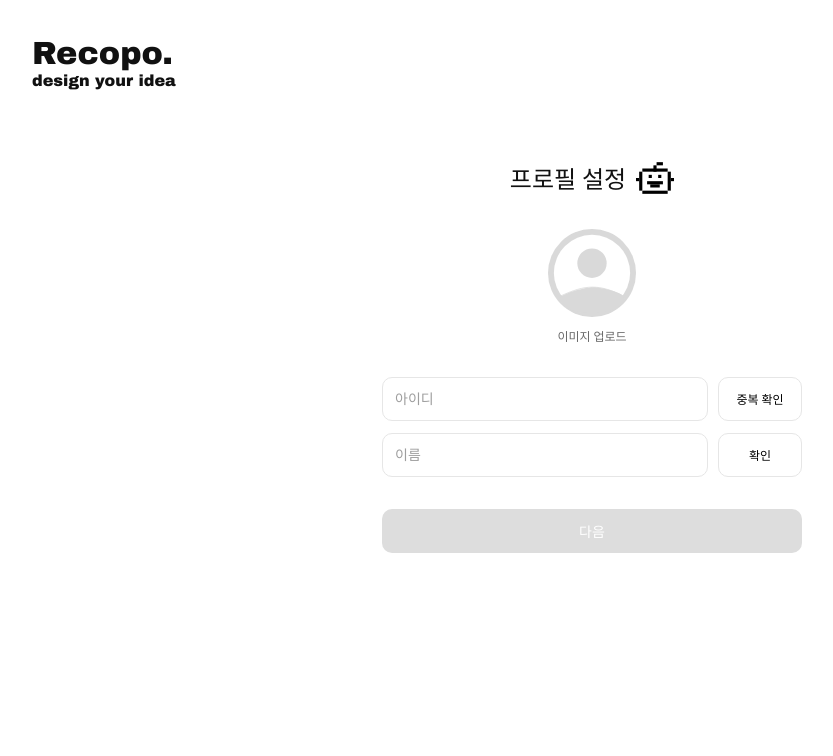
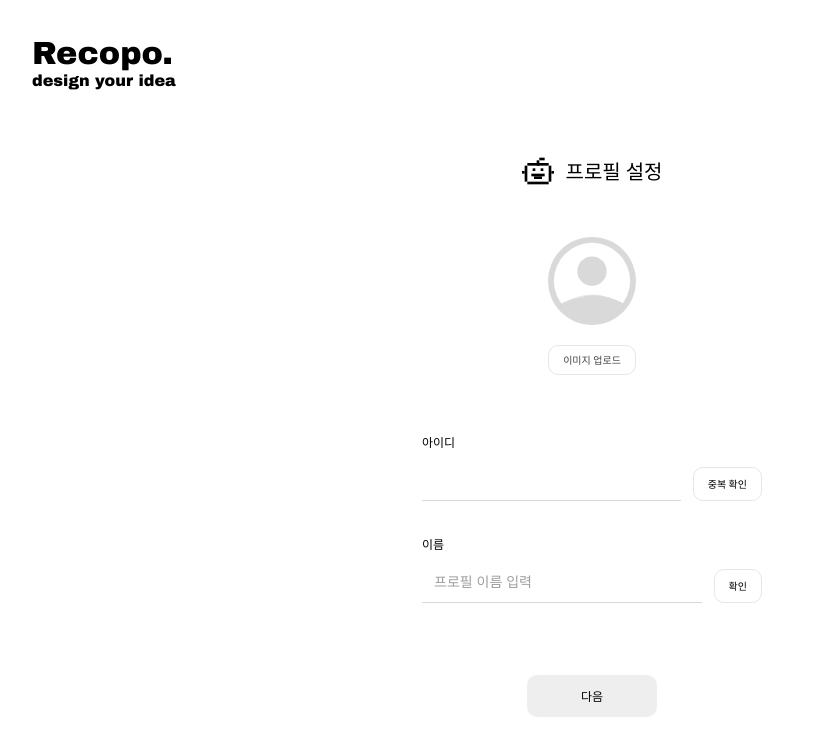
Before and after one commit to TeamBarcode/Recopo-FE, a React (Vite) app: page /profile-setup in a window 1280 px wide. Shown: the top 756 px of the page, without its empty margins (48-881 px from the left). Built offline with nearby package versions, Linux system fonts and the light colour scheme; a web font is replaced by a local one.

Commit message:
style: refine profile setup page layout

```diff
--- a/src/index.css
+++ b/src/index.css
@@ -2,7 +2,7 @@
 
 :root {
   font-family: 'Asta Sans', system-ui, sans-serif;
-  color: #111111;
+  color: #000000;
   background: #ffffff;
   font-synthesis: none;
   text-rendering: optimizeLegibility;
--- a/src/pages/ProfileSetupPage.tsx
+++ b/src/pages/ProfileSetupPage.tsx
@@ -44,8 +44,8 @@ function ProfileSetupPage() {
 
         <Content>
           <TitleRow>
+            <Recobot src={recobotHappy} alt="" />
             <Title>프로필 설정</Title>
-            <Recobot src={recobotHappy} alt="" />
           </TitleRow>
 
           <ProfileArea>
@@ -64,15 +64,19 @@ function ProfileSetupPage() {
           </ProfileArea>
 
           <Form>
+            <FieldGroup>
+              <FieldLabel htmlFor="user-id">아이디</FieldLabel>
+
               <FieldRow>
-              <InputBox>
+                <UnderlinedInput>
                   <Input
                     value={userId}
                     onChange={(event) => handleUserIdChange(event.target.value)}
-                  placeholder="아이디"
+                    placeholder=""
                     size="md"
+                    width="100%"
                   />
-              </InputBox>
+                </UnderlinedInput>
 
                 <CheckButton type="button" onClick={checkUserId}>
                   중복 확인
@@ -80,16 +84,21 @@ function ProfileSetupPage() {
               </FieldRow>
 
               {isUserIdChecked && <SuccessMessage>사용 가능한 아이디입니다.</SuccessMessage>}
+            </FieldGroup>
+
+            <FieldGroup>
+              <FieldLabel htmlFor="nickname">이름</FieldLabel>
 
               <FieldRow>
-              <InputBox>
+                <UnderlinedInput>
                   <Input
                     value={nickname}
                     onChange={(event) => handleNicknameChange(event.target.value)}
-                  placeholder="이름"
+                    placeholder="프로필 이름 입력"
                     size="md"
+                    width="100%"
                   />
-              </InputBox>
+                </UnderlinedInput>
 
                 <CheckButton type="button" onClick={checkNickname}>
                   확인
@@ -97,6 +106,7 @@ function ProfileSetupPage() {
               </FieldRow>
 
               {isNicknameChecked && <SuccessMessage>사용 가능한 이름입니다.</SuccessMessage>}
+            </FieldGroup>
           </Form>
 
           <NextButton type="button" disabled={!isNextEnabled} onClick={() => navigate('/')}>
@@ -145,8 +155,8 @@ const LogoSubtitle = styled.span`
 `;
 
 const Content = styled.section`
-  width: 420px;
-  margin: 70px auto 0;
+  width: 340px;
+  margin: 66px auto 0;
   display: flex;
   flex-direction: column;
   align-items: center;
@@ -155,36 +165,42 @@ const Content = styled.section`
 const TitleRow = styled.div`
   display: flex;
   align-items: center;
-  gap: ${tokens.spacing[10]};
-  margin-bottom: ${tokens.spacing[32]};
+  gap: ${tokens.spacing[12]};
+`;
+
+const Recobot = styled.img`
+  width: 32px;
+  height: 32px;
 `;
 
 const Title = styled.h1`
   margin: 0;
-  font-size: ${tokens.fontSize.title};
-  font-weight: ${tokens.fontWeight.bold};
-`;
-
-const Recobot = styled.img`
-  width: 38px;
-  height: 38px;
+  font-size: ${tokens.fontSize.page};
+  font-weight: ${tokens.fontWeight.semibold};
 `;
 
 const ProfileArea = styled.div`
+  margin-top: 50px;
   display: flex;
   flex-direction: column;
   align-items: center;
 `;
 
 const UploadButton = styled.button`
-  margin-top: ${tokens.spacing[10]};
-  padding: 0;
-  border: none;
-  background: transparent;
-  color: ${tokens.colors.text.extraLight};
+  height: 30px;
+  margin-top: ${tokens.spacing[20]};
+  padding: 0 14px;
+  border: 1px solid ${tokens.colors.border.primary};
+  border-radius: ${tokens.radius.sm};
+  background: ${tokens.colors.button.white};
+  color: ${tokens.colors.text.light};
   font-family: inherit;
-  font-size: ${tokens.fontSize.md};
+  font-size: ${tokens.fontSize.sm};
   cursor: pointer;
+
+  &:active {
+    opacity: 0.6;
+  }
 `;
 
 const HiddenFileInput = styled.input`
@@ -193,53 +209,78 @@ const HiddenFileInput = styled.input`
 
 const Form = styled.div`
   width: 100%;
-  margin-top: ${tokens.spacing[32]};
+  margin-top: 58px;
   display: flex;
   flex-direction: column;
-  gap: ${tokens.spacing[12]};
+  gap: 34px;
+`;
+
+const FieldGroup = styled.div`
+  width: 100%;
+`;
+
+const FieldLabel = styled.label`
+  display: block;
+  margin-bottom: ${tokens.spacing[8]};
+  color: ${tokens.colors.text.primary};
+  font-size: ${tokens.fontSize.md};
+  font-weight: ${tokens.fontWeight.medium};
 `;
 
 const FieldRow = styled.div`
   display: flex;
-  gap: ${tokens.spacing[10]};
+  align-items: flex-end;
+  gap: ${tokens.spacing[12]};
 `;
 
-const InputBox = styled.div`
+const UnderlinedInput = styled.div`
   flex: 1;
-  border: 1px solid ${tokens.colors.border.primary};
-  border-radius: ${tokens.radius.sm};
+  height: 42px;
+  border-bottom: 1px solid ${tokens.colors.border.secondary};
 `;
 
 const CheckButton = styled.button`
-  width: 84px;
+  flex-shrink: 0;
+  height: 34px;
+  padding: 0 14px;
   border: 1px solid ${tokens.colors.border.primary};
   border-radius: ${tokens.radius.sm};
   background: ${tokens.colors.button.white};
+  color: ${tokens.colors.text.primary};
   font-family: inherit;
-  font-size: ${tokens.fontSize.md};
+  font-size: ${tokens.fontSize.sm};
   cursor: pointer;
+
+  &:active {
+    opacity: 0.6;
+  }
 `;
 
 const SuccessMessage = styled.p`
-  margin: -6px 0 0;
+  margin: ${tokens.spacing[8]} 0 0;
   color: ${tokens.colors.text.extraLight};
   font-size: ${tokens.fontSize.sm};
 `;
 
 const NextButton = styled.button`
-  width: 100%;
-  height: 44px;
-  margin-top: ${tokens.spacing[32]};
+  width: 130px;
+  height: 42px;
+  margin-top: 72px;
   border: none;
   border-radius: ${tokens.radius.sm};
   background: ${tokens.colors.button.black};
   color: ${tokens.colors.button.white};
   font-family: inherit;
-  font-size: ${tokens.fontSize.lg};
+  font-size: ${tokens.fontSize.md};
   cursor: pointer;
 
   &:disabled {
-    background: ${tokens.colors.button.disabled};
+    background: ${tokens.colors.button.primary};
+    color: ${tokens.colors.text.primary};
     cursor: not-allowed;
   }
+
+  &:not(:disabled):active {
+    opacity: 0.7;
+  }
 `;
```
Lines whose indentation alone changed are shown as unchanged.
